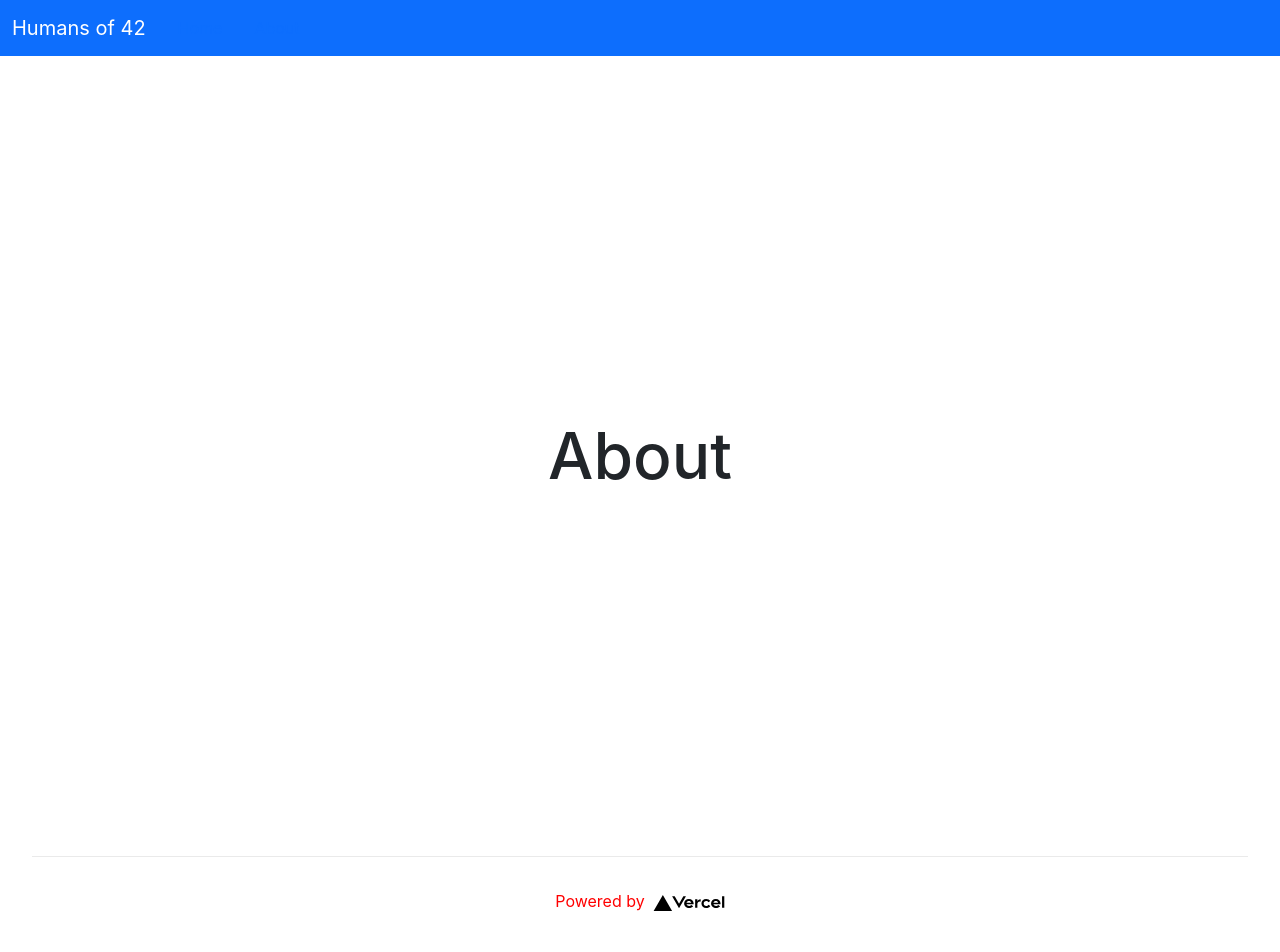
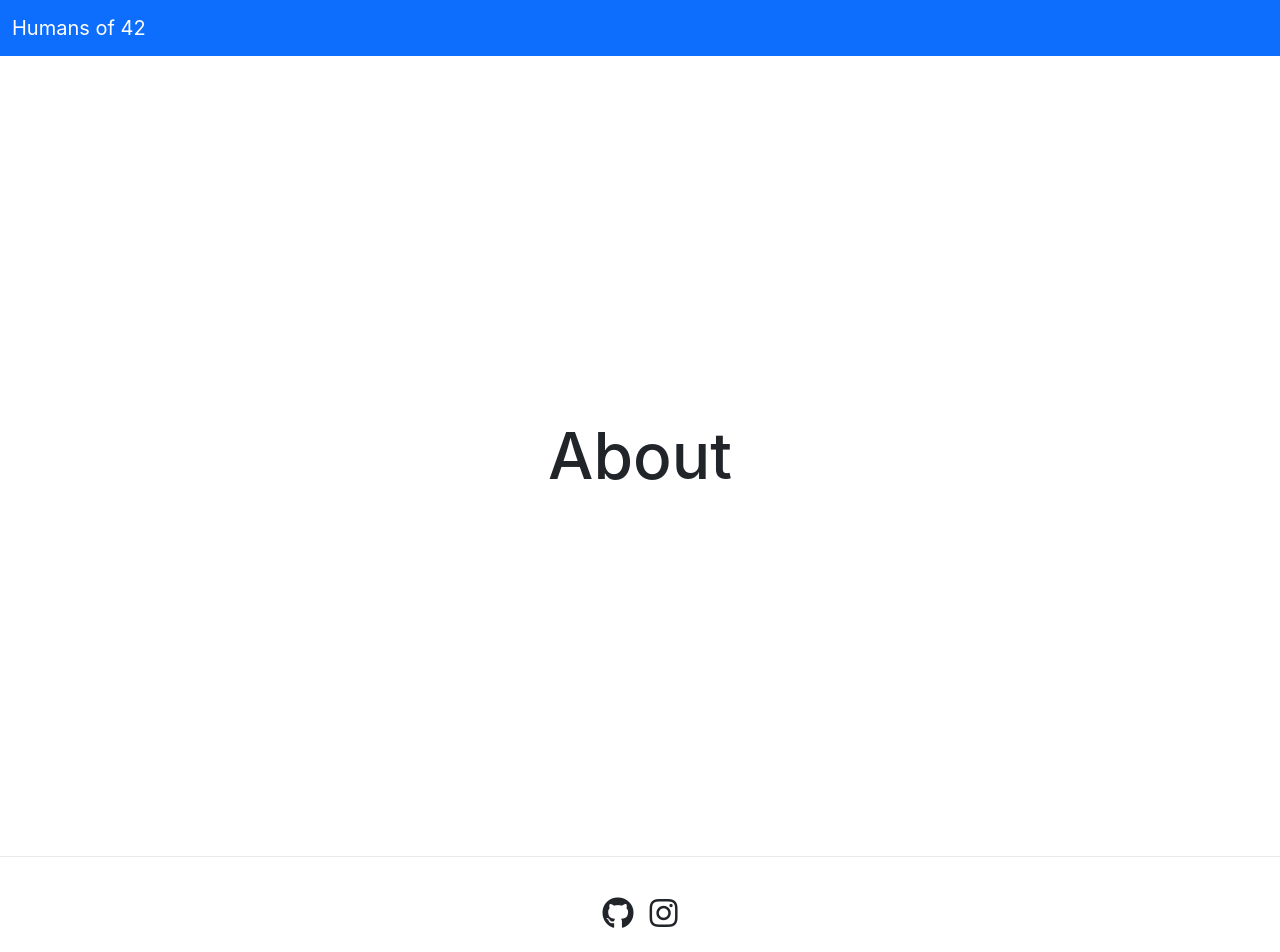
Before and after one commit to humansof42seoul/Humansof42-v3-front, a Next.js app: page /about in a window 1280 px wide. Shown: the top 952 px of the page. Built offline with nearby package versions, Linux system fonts and the light colour scheme.

Commit message:
feat: add footer component

```diff
--- /dev/null
+++ b/components/FooterComponent.tsx
@@ -0,0 +1,27 @@
+export default function FooterComponent() {
+  return (
+    <>
+      <footer className="footer">
+        <a href="https://github.com/humansof42seoul" rel="noopener noreferrer" target="_blank">
+        <i className={["fab","fa-github", "fa-2x"].join(" ")}></i>
+        </a>
+        <a href="https://www.instagram.com/humans_of_42/" rel="noopener noreferrer" target="_blank">
+        <i className={["fab", "fa-instagram", "fa-2x"].join(" ")}></i>
+        </a>
+      </footer>
+      <style jsx>{`
+        .footer {
+          display: flex;
+          flex: 1;
+          padding: 2rem 0;
+          border-top: 1px solid #eaeaea;
+          justify-content: center;
+          align-items: center;
+        }
+        .footer a {
+            margin: 0.5rem;
+        }
+      `}</style>
+    </>
+  )
+}
--- a/components/HeadComponent.tsx
+++ b/components/HeadComponent.tsx
@@ -1,6 +1,10 @@
 import Head from 'next/head'
 
-export default function HeadComponent() {
+type Props = {
+  title: string
+}
+
+export default function HeadComponent({ title }: Props) {
   return (
     <>
       <Head>
@@ -15,10 +19,14 @@ export default function HeadComponent() {
           name="google-site-verification"
           content="Ols7zJrCKLAGMVJ_pXMmkeDaBzvff1ABN198urjsvDU"
         />
-        <meta property="og:title" content="humans of 42" />
+        <meta property="og:title" content="Humans of 42" />
         <meta property="og:url" content="humansof42.com" />
         <meta property="og:type" content="website" />
-        <title>Humans of 42</title>
+        <title>{title} | Humans of 42</title>
+        <link
+          rel="stylesheet"
+          href="https://cdnjs.cloudflare.com/ajax/libs/font-awesome/5.8.2/css/all.min.css"
+        />
       </Head>
     </>
   )
--- a/components/Layout.tsx
+++ b/components/Layout.tsx
@@ -1,4 +1,5 @@
 import { ReactNode } from 'react'
+import FooterComponent from './FooterComponent'
 import NavBar from './NavBar'
 
 type Props = {
@@ -10,6 +11,7 @@ export default function Layout({ children }: Props) {
     <>
       <NavBar />
       <div>{children}</div>
+      <FooterComponent />
     </>
   )
 }
--- a/components/Seo.tsx
+++ /dev/null
@@ -1,15 +0,0 @@
-import Head from 'next/head'
-
-type Props = {
-  title: string
-}
-
-export default function Seo({ title }: Props) {
-  return (
-    <>
-      <Head>
-        <title>{title} | Humans of 42</title>
-      </Head>
-    </>
-  )
-}
--- a/pages/_app.tsx
+++ b/pages/_app.tsx
@@ -9,11 +9,6 @@ function MyApp({ Component, pageProps }: AppProps) {
       <Layout>
         <Component {...pageProps} />
       </Layout>
-      <style jsx global>{`
-        a {
-          color: red;
-        }
-      `}</style>
     </div>
   )
 }
--- a/pages/about.tsx
+++ b/pages/about.tsx
@@ -1,28 +1,14 @@
 import type { NextPage } from 'next'
-import Seo from '../components/Seo'
-import Image from 'next/image'
 import styles from '../styles/Home.module.css'
+import HeadComponent from '../components/HeadComponent'
 
 const Home: NextPage = () => {
   return (
     <div className={styles.container}>
-      <Seo title="About" />
+      <HeadComponent title="About" />
       <main className={styles.main}>
         <h1 className={styles.title}>About</h1>
       </main>
-
-      <footer className={styles.footer}>
-        <a
-          href="https://vercel.com?utm_source=create-next-app&utm_medium=default-template&utm_campaign=create-next-app"
-          target="_blank"
-          rel="noopener noreferrer"
-        >
-          Powered by{' '}
-          <span className={styles.logo}>
-            <Image src="/vercel.svg" alt="Vercel Logo" width={72} height={16} />
-          </span>
-        </a>
-      </footer>
     </div>
   )
 }
```
Also changed, not shown: pages/index.tsx (+2 -16 lines).
